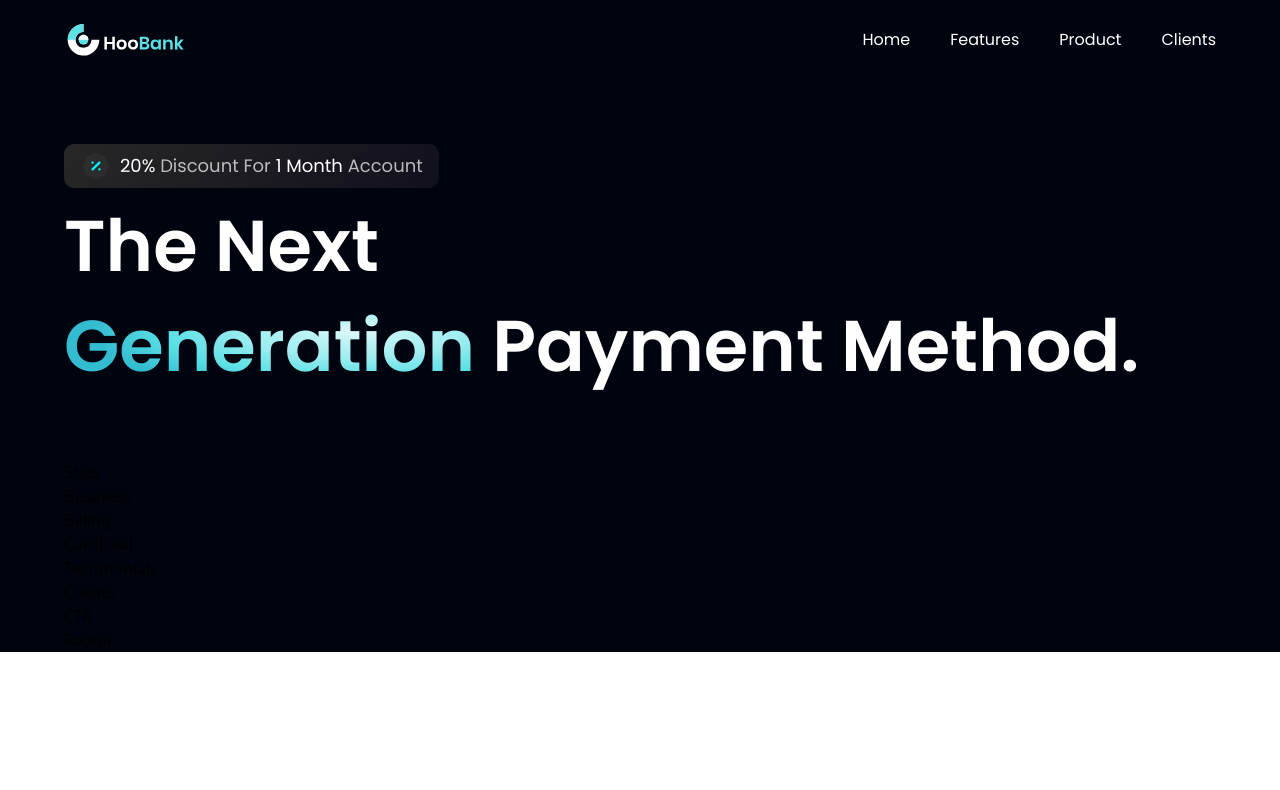
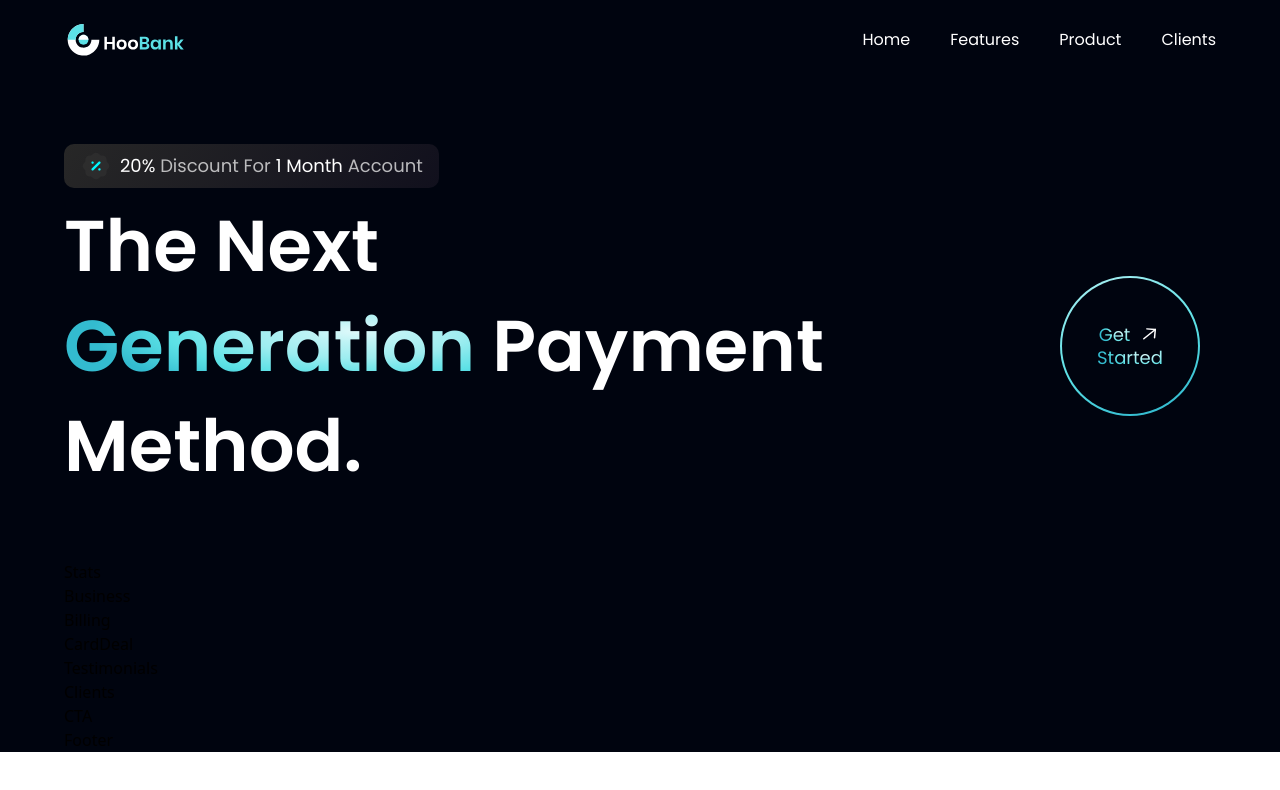
Before and after one commit to mikeydgithub/modern_ui, a React (Vite) app in the folder modern_ui_app/: page / in a window 1280 px wide. Shown: the top 790 px of the page. Built offline with nearby package versions, Linux system fonts and the light colour scheme.

Commit message:
get started component

```diff
--- a/modern_ui_app/src/components/GetStarted.jsx
+++ b/modern_ui_app/src/components/GetStarted.jsx
@@ -2,8 +2,19 @@
 import { arrowUp } from '../assets'
 
 const GetStarted = () => (
-  <div className=''>
-
+  <div // create the circle
+   className={`${styles.flexCenter} w-[140px] h-[140px] rounded-full bg-blue-gradient p-[2px] cursor-pointer`}>
+    <div className={`${styles.flexCenter} flex-col bg-primary w-[100%] h-[100%] rounded-full`}>
+      <div className={`${styles.flexStart} flex-row`}>
+        <p className='font-poppins font-md text-[18px] leading-[23px] mr-2'>
+          <span className='text-gradient'>Get</span>
+        </p>
+       <img src={arrowUp} className='w-[23px] h-[23px] object-contain' alt='arrow'/>
+      </div>
+      <p className='font-poppins font-md text-[18px] leading-[23px]'>
+        <span className='text-gradient'>Started</span>
+      </p>
+    </div>
   </div>
 )
 export default GetStarted
```
